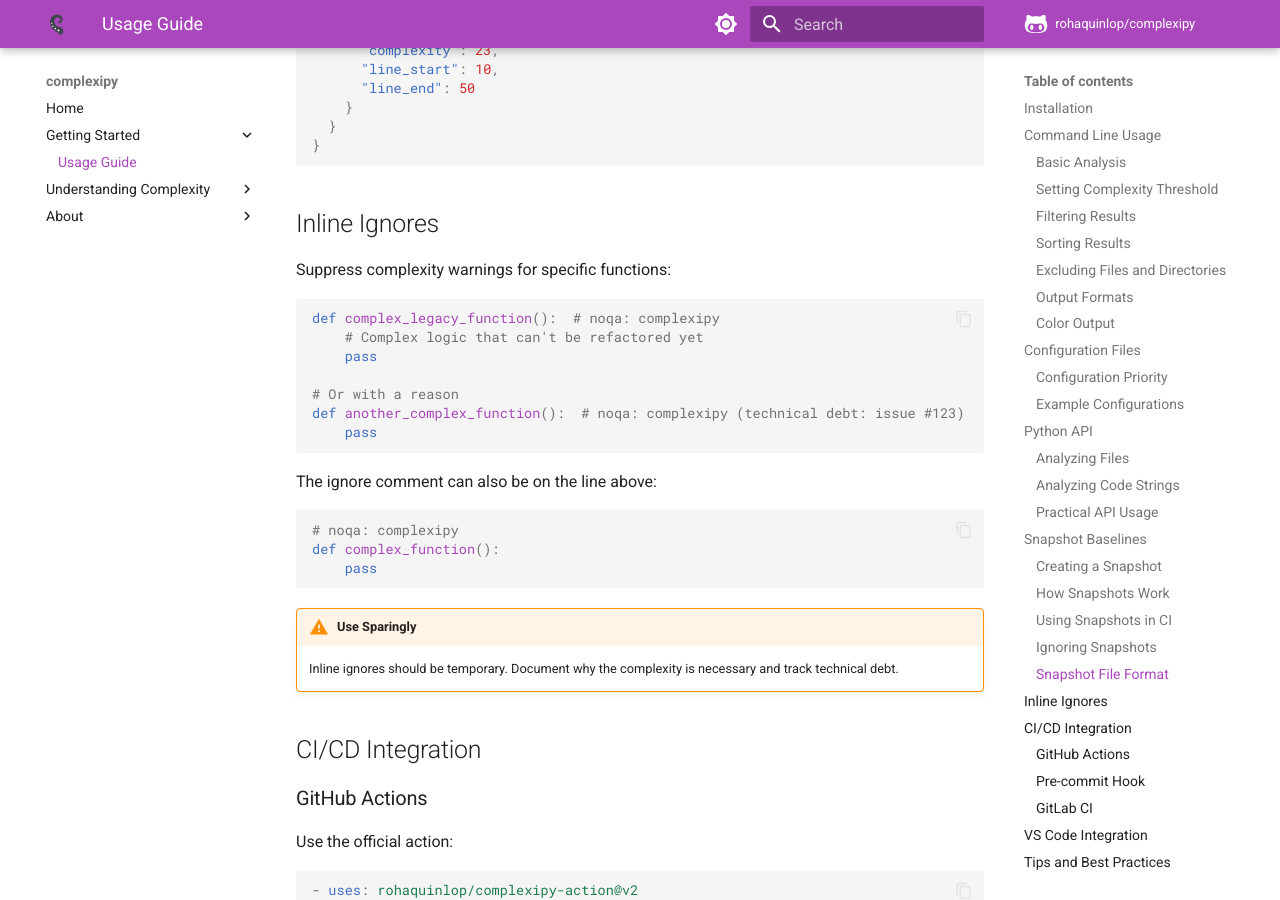
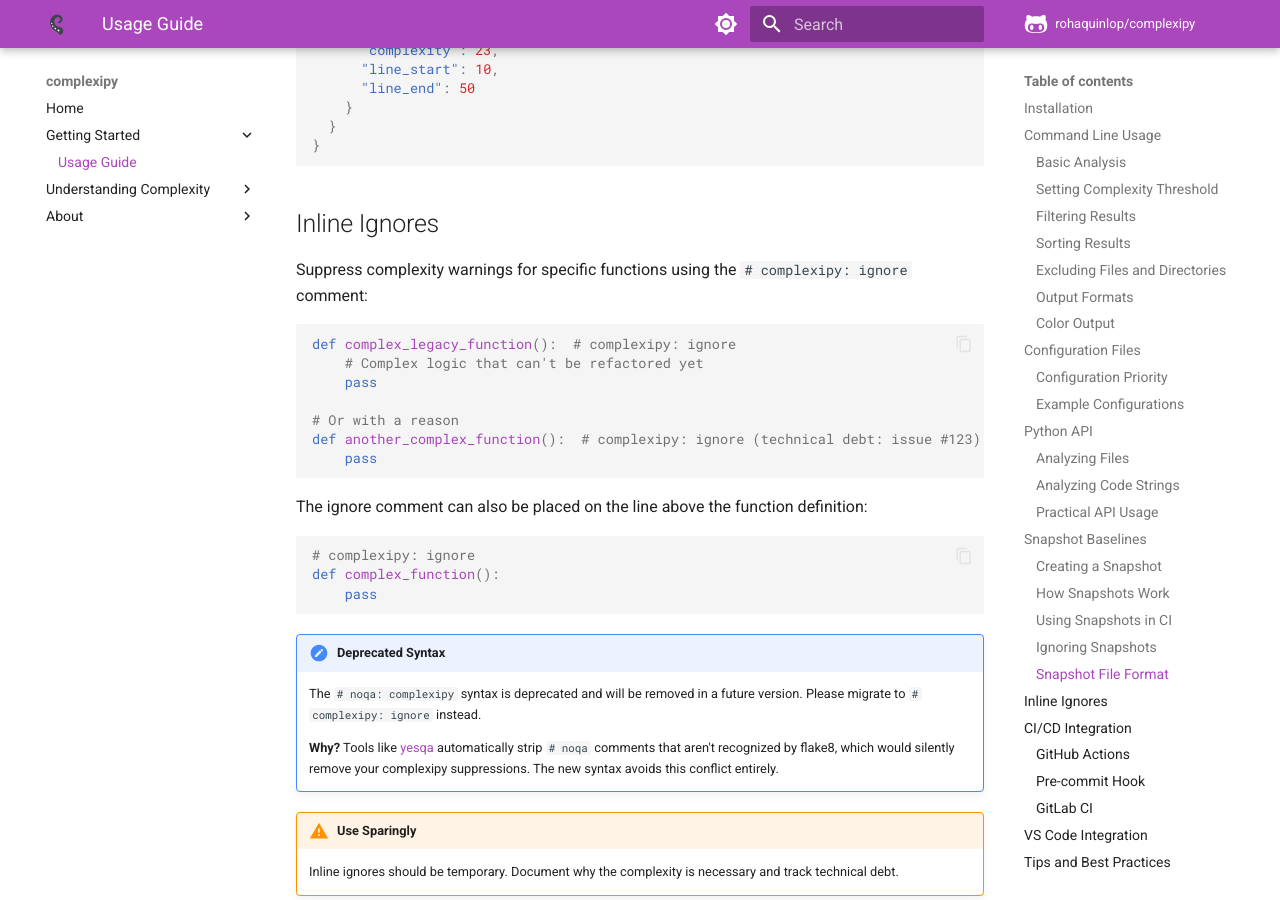
Before and after one commit to rohaquinlop/complexipy, an MkDocs documentation site: the page built from docs/usage-guide.md, in a window 1280 px wide and 900 px high, scrolled down 7547 px. Built offline with MkDocs 1.6.1 and Material for MkDocs 9.7.7, drawn with Linux system fonts in a browser that asks for light colours; comment, search, counter and statistics services are not loaded.

Commit message:
Add `# complexipy: ignore` syntax and deprecate `# noqa: complexipy`
Introduces a new `# complexipy: ignore` inline suppression comment that
avoids conflicts with yesqa, which strips unrecognised `# noqa` annotations.
The old `# noqa: complexipy` syntax is kept for backwards compatibility but
is now deprecated and marked for removal in a future version.

- utils.rs: detect both markers in `has_noqa_complexipy`
- tests: add test files and cases for the new syntax
- docs: update usage-guide.md and index.md to prefer new syntax, add
  deprecation notice explaining the yesqa incompatibility

Closes #131

````diff
--- a/docs/usage-guide.md
+++ b/docs/usage-guide.md
@@ -402,25 +402,33 @@ Use this when:
 
 ## Inline Ignores
 
-Suppress complexity warnings for specific functions:
+Suppress complexity warnings for specific functions using the `# complexipy: ignore` comment:
 
 ```python
-def complex_legacy_function():  # noqa: complexipy
+def complex_legacy_function():  # complexipy: ignore
     # Complex logic that can't be refactored yet
     pass
 
 # Or with a reason
-def another_complex_function():  # noqa: complexipy (technical debt: issue #123)
+def another_complex_function():  # complexipy: ignore (technical debt: issue #123)
     pass
 ```
 
-The ignore comment can also be on the line above:
+The ignore comment can also be placed on the line above the function definition:
 
 ```python
-# noqa: complexipy
+# complexipy: ignore
 def complex_function():
     pass
 ```
+
+!!! note "Deprecated Syntax"
+    The `# noqa: complexipy` syntax is deprecated and will be removed in a future version.
+    Please migrate to `# complexipy: ignore` instead.
+
+    **Why?** Tools like [yesqa](https://github.com/asottile/yesqa) automatically strip `# noqa`
+    comments that aren't recognized by flake8, which would silently remove your complexipy
+    suppressions. The new syntax avoids this conflict entirely.
 
 !!! warning "Use Sparingly"
     Inline ignores should be temporary. Document why the complexity is necessary and track technical debt.
````
Also changed, not shown: docs/index.md (+5 -3 lines), 4 other files.
